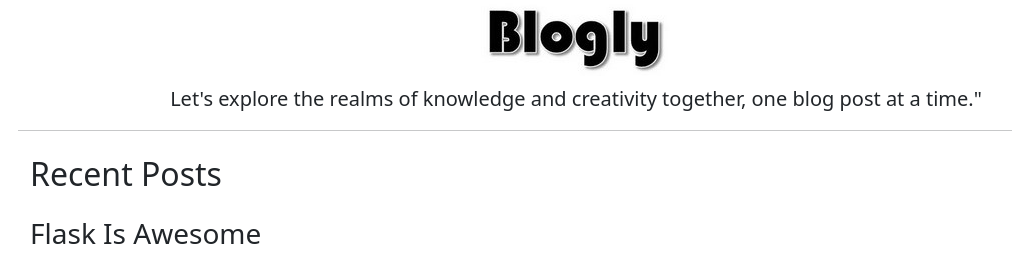
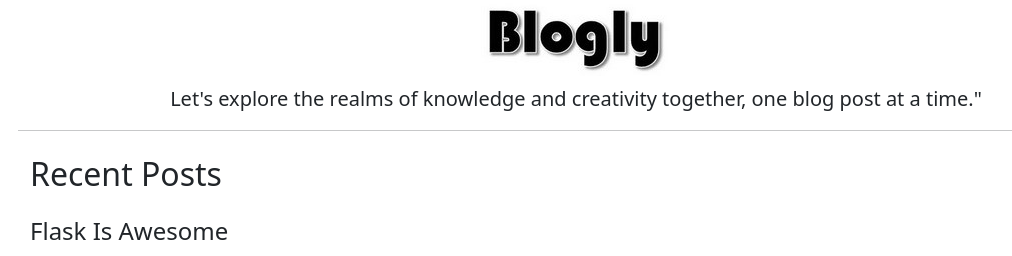
Before and after one commit to OnelioViera/blogly, a Flask app: page / in a window 1280 px wide. Shown: the part 154-410 px from the top of the page, without its empty margins (64-1076 px from the left). Run offline with Flask 2, Linux system fonts and the light colour scheme; data that the repository does not hold is empty; some libraries are stand-ins or nearby versions.

Commit message:
update files

```diff
--- a/templates/main-homepage.html
+++ b/templates/main-homepage.html
@@ -13,9 +13,9 @@
 
 <div class="container">
   <h2 class="my-4">Recent Posts</h2>
-  <h3 class="mt-4">
+  <h4 class="mt-4">
     Flask Is Awesome
-  </h3>
+  </h4>
   <p><em>By Onelio Viera on Thur Aug 24 2023, 4:40 PM </em></p>
   <div class="card">
     <div class="card-body">
```
